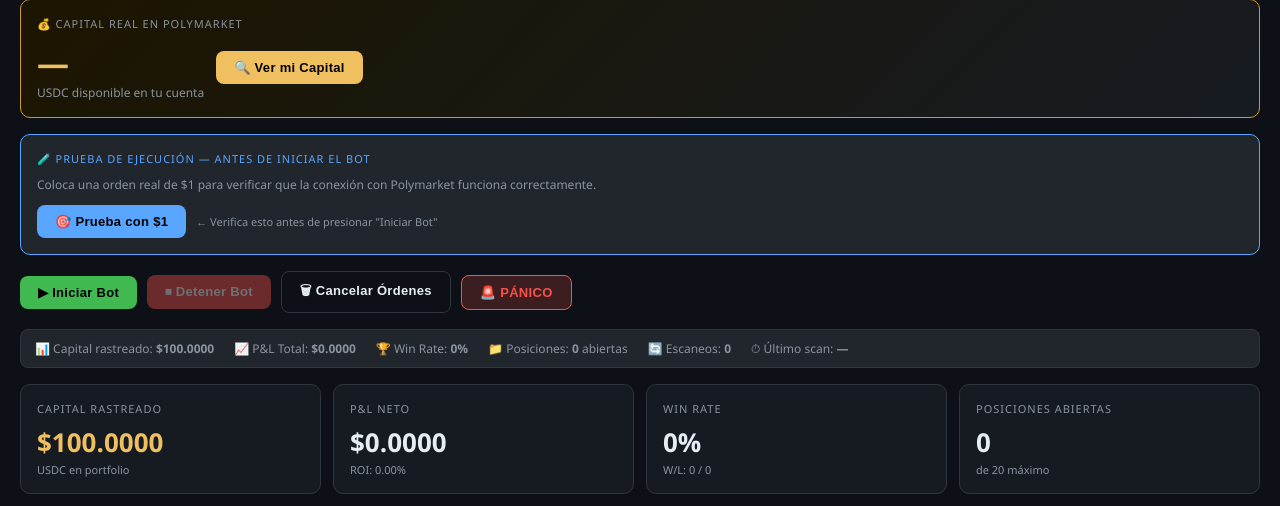
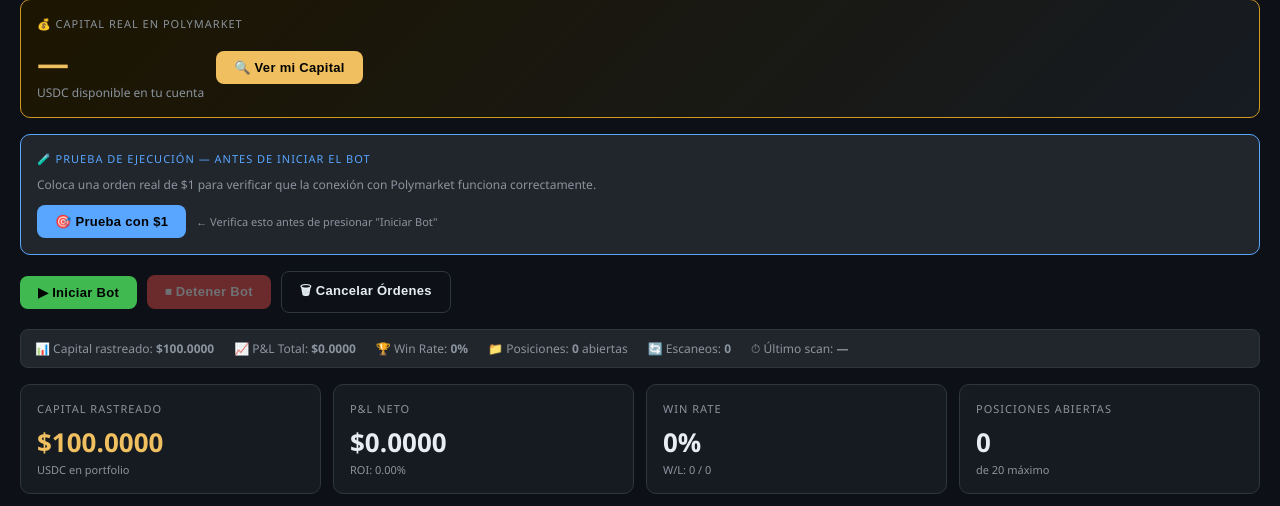
Before and after one commit to alf-alejandro/Clima-Gold, a Flask app: page / in a window 1280 px wide. Shown: the part 101-607 px from the top of the page. Run offline with Flask 3, Linux system fonts and the light colour scheme; data that the repository does not hold is empty.

Commit message:
Remove panic button from dashboard
Co-Authored-By: Claude Sonnet 4.6 <noreply@anthropic.com>

```diff
--- a/templates/dashboard.html
+++ b/templates/dashboard.html
@@ -201,10 +201,6 @@
     <button class="btn btn-stop"  id="btnStop"  onclick="stopBot()" disabled>⏹ Detener Bot</button>
     <button class="btn btn-outline" onclick="cancelAllOrders()" title="Cancela todas las órdenes límite abiertas sin cerrar posiciones">
       🗑 Cancelar Órdenes
-    </button>
-    <button class="btn" style="background:rgba(248,81,73,.2);color:var(--red);border:1px solid var(--red);"
-            onclick="panicStop()" title="PÁNICO: Detiene el bot y cierra todas las posiciones">
-      🚨 PÁNICO
     </button>
   </div>
 
```
